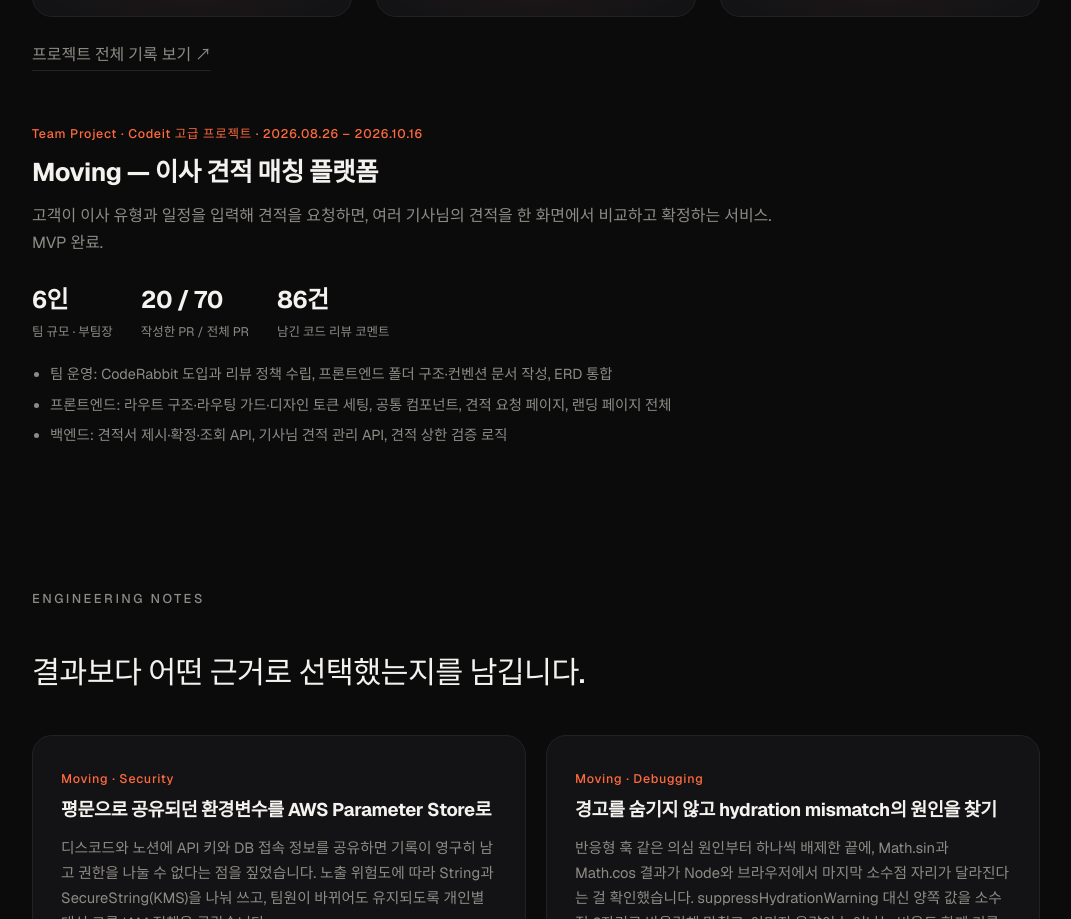
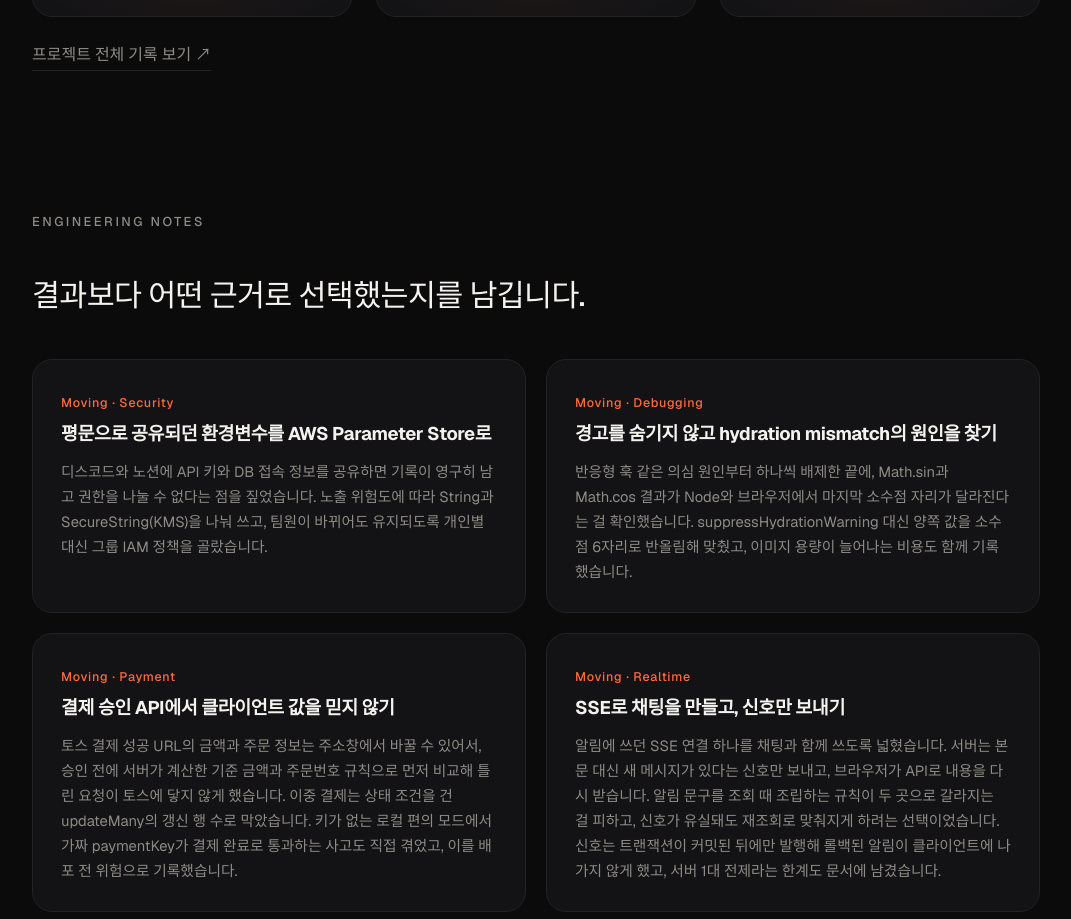
Before and after one commit to singsangsong28/MySite, a Next.js app: page / in a window 1280 px wide. Shown: the part 2943-3862 px from the top of the page, without its empty margins (104-1175 px from the left). Built offline with nearby package versions, Linux system fonts and the light colour scheme.

Commit message:
feat: remove Moving detail block under work cards

```diff
--- a/app/globals.css
+++ b/app/globals.css
@@ -92,10 +92,6 @@ h2 { font-size: .8rem; letter-spacing: .2em; text-transform: uppercase; color: v
 .work .actions { margin-top: auto; padding-top: 24px; flex-wrap: wrap; }
 .more { display: inline-block; margin-top: 24px; color: var(--muted); border-bottom: 1px solid var(--line); padding-bottom: 2px; transition: color .2s, border-color .2s; }
 .more:hover { color: var(--fg); border-color: var(--fg); }
-.detail { margin-top: 48px; max-width: 760px; }
-.detail small { color: var(--accent); font-weight: 500; font-size: .78rem; letter-spacing: .06em; }
-.detail h3 { margin: 4px 0 8px; font-size: 1.6rem; letter-spacing: -.02em; }
-.detail p { margin: 0; color: var(--muted); }
 .card { position: relative; display: block; background: var(--card); border: 1px solid var(--line); border-radius: 20px; overflow: hidden; transition: border-color .3s; }
 .card:hover { border-color: #3a3a3d; }
 .glow { position: absolute; inset: 0; pointer-events: none; z-index: 1; }
@@ -113,11 +109,6 @@ h2 { font-size: .8rem; letter-spacing: .2em; text-transform: uppercase; color: v
 .chips { display: flex; flex-wrap: wrap; gap: 6px; margin-top: 16px; }
 .chips span { border: 1px solid var(--line); border-radius: 999px; padding: 2px 12px; font-size: .78rem; color: var(--muted); }
 
-.stats { display: flex; gap: 28px; flex-wrap: wrap; margin: 24px 0 8px; }
-.stats div { display: grid; }
-.stats b { font-size: 1.5rem; letter-spacing: -.02em; }
-.stats span { color: var(--muted); font-size: .78rem; }
-.role { margin: 20px 0 0; padding-left: 18px; color: var(--muted); font-size: .9rem; display: grid; gap: 6px; }
 .actions { display: flex; gap: 12px; align-items: center; margin-top: 24px; }
 .ghost { border: 1px solid var(--line); border-radius: 999px; padding: 8px 18px; font-size: .88rem; transition: border-color .2s; }
 .ghost:hover { border-color: var(--fg); }
--- a/app/page.tsx
+++ b/app/page.tsx
@@ -4,7 +4,7 @@ import photo from "@/assets/profile.jpg"; // 정적 import → 해시 파일명(
 import movingShot from "@/assets/moving.jpg";
 import forestShot from "@/assets/study-forest.jpg";
 import photoShot from "@/assets/favorite-photo.jpg";
-import { profile, skills, timeline, stats, moving, otherWorks, notes, interests } from "./data";
+import { profile, skills, timeline, moving, otherWorks, notes, interests } from "./data";
 
 // 썸네일은 각 사이트 첫 화면 캡처 (Edge headless, 1280px 폭)
 const shots = [movingShot, forestShot, photoShot];
@@ -115,19 +115,6 @@ export default function Home() {
               <a className="more" href={profile.notion} target="_blank" rel="noopener noreferrer">프로젝트 전체 기록 보기 ↗</a>
             </Reveal>
           )}
-          <Reveal>
-            <div className="detail">
-              <small>{moving.tag}</small>
-              <h3>{moving.title}</h3>
-              <p>{moving.desc}</p>
-              <div className="stats">
-                {stats.map((s) => (
-                  <div key={s.l}><b>{s.n}</b><span>{s.l}</span></div>
-                ))}
-              </div>
-              <ul className="role">{moving.role.map((r) => <li key={r}>{r}</li>)}</ul>
-            </div>
-          </Reveal>
         </section>
 
         <section id="notes" className="block">
```
